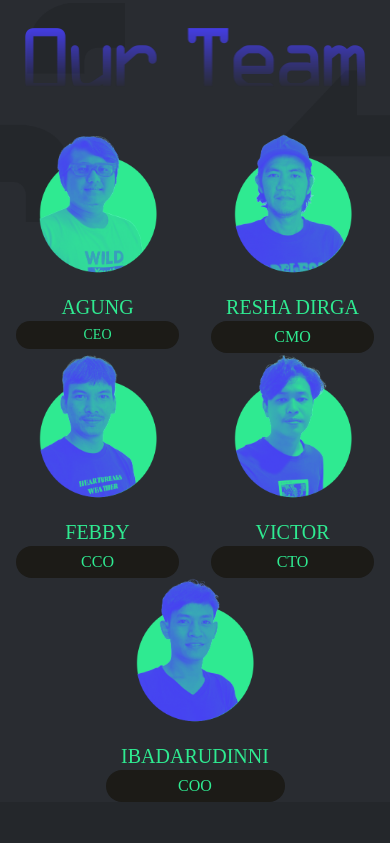
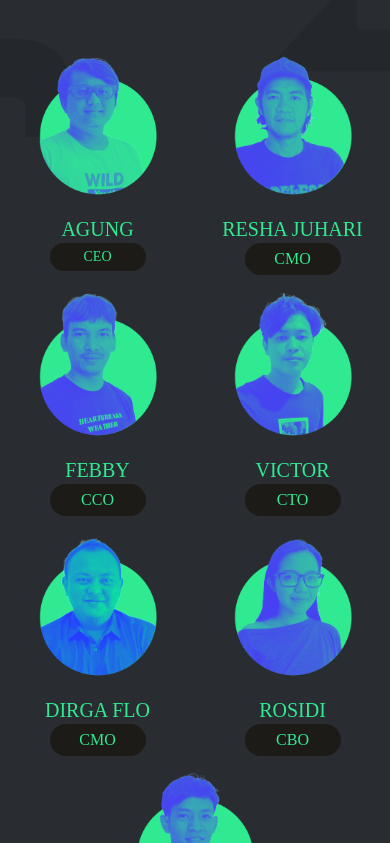
Before and after one commit to victorwick23/tokonft-react, a React (Create React App) app: page / in a window 390 px wide. Shown: the part 3621-4464 px from the top of the page. Built offline with nearby package versions, Linux system fonts and the light colour scheme.

Commit message:
fixing home done

```diff
--- a/src/assets/index.jsx
+++ b/src/assets/index.jsx
@@ -15,3 +15,5 @@ export { default as ProfileUdin} from './team-2.png'
 export { default as ProfileResha} from './team-3.png'
 export { default as ProfileAgung} from './team-4.png'
 export { default as ProfileFebi} from './team-5.png'
+export { default as ProfileRosidi} from './team-6.png'
+export { default as ProfileDirga} from './team-7.png'
--- a/src/components/reusable/nftcard.jsx
+++ b/src/components/reusable/nftcard.jsx
@@ -3,7 +3,7 @@ import React from 'react'
 
 function Nftcard() {
     return (
-        <div className="bg-softDark w-full  rounded-t-full p-5">
+        <div className="bg-softDark w-full  rounded-t-full p-5 transition delay-75 duration-300 ease-in-out transform hover:scale-110">
             <img className="rounded-t-full" src={"./assets/image.jpg"} alt="" />
             <div className="relative w-full">
                 <img className="absolute left-0 right-0 mx-auto w-14 rounded-full border-4 border-white -mt-8" src={"./assets/image.jpg"}  alt="" />
--- a/src/components/reusable/nftlistprofile.jsx
+++ b/src/components/reusable/nftlistprofile.jsx
@@ -2,12 +2,12 @@ import React from 'react'
 
 export default function NftListProfile() {
     return (
-        <div className="bg-greygrad p-4 rounded-2xl">
+        <div className="bg-greygrad p-4 rounded-2xl transition delay-75 duration-300 ease-in-out transform hover:scale-110">
         <img className="w-full rounded-2xl" src={"./assets/image.jpg"} alt="" />
         <div className="pt-3">
             <p className="text-prime font-nav tracking-tighter leading-tight text-2xl">UNTITLED</p>
-            <div className="flex justify-between items-center pt-4">
-              <p className="text-prime font-nav tracking-tighter leading-tight text-2xl">0.4 BNB</p>
+            <div className="flex justify-between items-center pt-2">
+              <p className="text-prime font-nav tracking-tighter leading-tight text-xl">0.4 BNB</p>
               <p className="text-purple font-nav">icon icon icon</p>
             </div>
         </div>
--- a/src/components/reusable/topartist.jsx
+++ b/src/components/reusable/topartist.jsx
@@ -2,7 +2,7 @@ import React from 'react'
 
 function Topartist() {
     return (
-        <div className="flex font-nav items-center space-x-5 justify-center">
+        <div className="flex font-nav items-center space-x-5 justify-center hover:bg-dark px-1 py-3 rounded-full">
             <div className="items-center flex">
                 <p className=" text-prime text-2xl">1.</p>
                 <img className="w-24 rounded-full border-8 border-white" src={"./assets/image.jpg"} alt="" />
--- a/src/pages/app.jsx
+++ b/src/pages/app.jsx
@@ -12,7 +12,7 @@ export default function Appnft() {
                     className="absolute left-0 right-0 -mt-6 text-prime text-xl font-bold bg-black text-center border border-purple rounded-full w-52 px-4 py-2 mx-auto -mb-6">
                     Top Artist</p>
                 <div
-                    className="grid grid-cols-4 gap-x-8 gap-y-10 bg-softDark px-5 py-8 justify-center rounded-full border-2 border-purple z-0">
+                    className="grid grid-cols-4 gap-x-8 gap-y-10 bg-gradient-to-b from-softDark via-softDark to-dark px-5 py-8 justify-center rounded-full border-2 border-purple z-0">
                     <Link to="/profile">
                     <Topartist />
                     </Link>
@@ -59,7 +59,7 @@ export default function Appnft() {
                 </Link>
             </div>
             <div className="flex justify-center mt-14">
-                <p className="bg-softDark text-prime text-2xl rounded-full py-2 px-8">Load More</p>
+                <p className="bg-softDark text-prime text-2xl rounded-full py-2 px-8 hover:bg-purple hover:text-white">Load More</p>
             </div>
         </div>
     </div>
--- a/src/pages/home.jsx
+++ b/src/pages/home.jsx
@@ -1,6 +1,6 @@
 import React from 'react'
 import { Parallax, ParallaxProvider } from 'react-scroll-parallax'
-import { OurTeam, Feature, StakingImg, LaunchpadImg, MetaverseImg, GalaxyImg, GalaxyImg2, backgroundNFT, backgroundNFT2, ProfileVictor, ProfileUdin, ProfileResha, ProfileFebi, ProfileAgung} from '../assets'
+import { OurTeam, Feature, StakingImg, LaunchpadImg, MetaverseImg, GalaxyImg, GalaxyImg2, backgroundNFT, backgroundNFT2, ProfileVictor, ProfileUdin, ProfileResha, ProfileFebi, ProfileAgung, ProfileDirga, ProfileRosidi} from '../assets'
 import { Fade } from 'react-awesome-reveal'
 import { Link } from 'react-router-dom'
 
@@ -143,7 +143,7 @@ export default function Home() {
 
                 <div className="w-full md:w-3/12 mt-10">
                   <Fade direction="right" triggerOnce="true">
-                    <img className="w-full md:w-80" src={LaunchpadImg} alt="" />
+                    <img className="w-64 mx-auto md:w-80" src={LaunchpadImg} alt="" />
                   </Fade>
                   <p className="text-lg md:w-80 text-prime font-nav mt-6 tracking-tighter leading-none text-center md:text-right pr-0 md:pr-8">The
                     night is dark and
@@ -164,28 +164,40 @@ export default function Home() {
                 <div className="flex justify-center justify-items-center md:space-x-14">
                   <div className="w-6/12 md:w-2/12">
                     <img className="w-32 mx-auto" src={ProfileAgung} alt="" />
-                    <p className="text-prime text-2xl font-nav text-center pt-4">AGUNG</p>
+                    <p className="text-prime text-2xl font-nav text-center pt-4">AGUNG PRATOMO</p>
                     <p className="text-prime font-nav text-center  bg-dark rounded-full w-64 mx-auto py-1">Chief Excecutive Officer
                     </p>
                   </div>
                   <div className="w-6/12 md:w-2/12">
                     <img className="w-32 mx-auto" src={ProfileResha} alt="" />
-                    <p className="text-prime text-2xl font-nav text-center pt-4">RESHA DIRGA</p>
-                    <p className="text-prime font-nav text-center  bg-dark rounded-full w-56 mx-auto py-1">Chief Marketing Officer
+                    <p className="text-prime text-2xl font-nav text-center pt-4">RESHA JUHARI</p>
+                    <p className="text-prime font-nav text-center  bg-dark rounded-full w-64 mx-auto py-1">Chief Marketing Officer
                     </p>
                   </div>
                   <div className="w-6/12 md:w-2/12">
                     <img className="w-32 mx-auto" src={ProfileFebi} alt="" />
-                    <p className="text-prime text-2xl font-nav text-center pt-4">FEBBY</p>
+                    <p className="text-prime text-2xl font-nav text-center pt-4">FEBY DWI</p>
                     <p className="text-prime font-nav text-center  bg-dark rounded-full w-56 mx-auto py-1">Head of Creative
+                    </p>
+                  </div>
+                  <div className="w-6/12 md:w-2/12">
+                    <img className="w-32 mx-auto" src={ProfileRosidi} alt="" />
+                    <p className="text-prime text-2xl font-nav text-center pt-4">ROSIDI</p>
+                    <p className="text-prime font-nav text-center  bg-dark rounded-full w-64 mx-auto py-1">Head Blockchain Engineer
                     </p>
                   </div>
                 </div>
                 <div className="flex justify-center mt-14 space-x-14">
                   <div className="w-6/12 md:w-2/12">
                     <img className="w-32 mx-auto" src={ProfileVictor} alt="" />
-                    <p className="text-prime text-2xl font-nav text-center pt-4">VICTOR</p>
+                    <p className="text-prime text-2xl font-nav text-center pt-4">VICTOR WICK</p>
                     <p className="text-prime font-nav text-center  bg-dark rounded-full w-64 mx-auto py-1">Chief Technology Officer
+                    </p>
+                  </div>
+                  <div className="w-6/12 md:w-2/12">
+                    <img className="w-32 mx-auto" src={ProfileDirga} alt="" />
+                    <p className="text-prime text-2xl font-nav text-center pt-4">DIRGA FLO</p>
+                    <p className="text-prime font-nav text-center  bg-dark rounded-full w-64 mx-auto py-1">Chief Marketing Officer
                     </p>
                   </div>
                   <div className="w-6/12 md:w-2/12">
@@ -195,35 +207,58 @@ export default function Home() {
                     </p>
                   </div>
                 </div>
+                <div className="flex justify-between px-14 mt-10">
+                      <button className="bg-purple rounded-full w-3/12 font-nav text-prime text-2xl py-2 px-3">
+                          Download Art Paper
+                      </button>
+                      <button className="bg-purple rounded-full w-3/12 font-nav text-prime text-2xl py-2 px-3">
+                          Download Legalitas
+                      </button>
+
+                  </div>
               </div>
 
               <div className="block md:hidden px-4">
                 <div className="">
-                  <div className="flex space-x-8">
+                  <div className="flex space-x-8 py-2">
                   <div className="w-6/12">
                     <img className="w-32 mx-auto" src={ProfileAgung} alt="" />
                     <p className="text-prime text-xl font-nav text-center pt-4">AGUNG</p>
-                    <p className="text-prime font-nav text-center text-sm bg-dark rounded-full py-1">CEO
+                    <p className="text-prime font-nav text-center text-sm bg-dark rounded-full py-1 w-24 mx-auto">CEO
                     </p>
                   </div>
                   <div className="w-6/12">
                     <img className="w-32 mx-auto" src={ProfileResha} alt="" />
-                    <p className="text-prime text-xl font-nav text-center pt-4">RESHA DIRGA</p>
-                    <p className="text-prime font-nav text-center  bg-dark rounded-full py-1">CMO
+                    <p className="text-prime text-xl font-nav text-center pt-4">RESHA JUHARI</p>
+                    <p className="text-prime font-nav text-center  bg-dark rounded-full py-1 w-24 mx-auto">CMO
                     </p>
                   </div>
                   </div>
-                 <div className="flex space-x-8">
+                 <div className="flex space-x-8 py-2">
                  <div className="w-6/12">
                     <img className="w-32 mx-auto" src={ProfileFebi} alt="" />
                     <p className="text-prime text-xl font-nav text-center pt-4">FEBBY</p>
-                    <p className="text-prime font-nav text-center  bg-dark rounded-full py-1">CCO
+                    <p className="text-prime font-nav text-center  bg-dark rounded-full py-1 w-24 mx-auto">CCO
                     </p>
                   </div>
                   <div className="w-6/12">
                     <img className="w-32 mx-auto" src={ProfileVictor} alt="" />
                     <p className="text-prime text-xl font-nav text-center pt-4">VICTOR</p>
-                    <p className="text-prime font-nav text-center  bg-dark rounded-full py-1">CTO
+                    <p className="text-prime font-nav text-center  bg-dark rounded-full py-1 w-24 mx-auto">CTO
+                    </p>
+                 </div>
+                  </div>
+                  <div className="flex space-x-8 py-2">
+                 <div className="w-6/12">
+                    <img className="w-32 mx-auto" src={ProfileDirga} alt="" />
+                    <p className="text-prime text-xl font-nav text-center pt-4">DIRGA FLO</p>
+                    <p className="text-prime font-nav text-center  bg-dark rounded-full py-1 w-24 mx-auto">CMO
+                    </p>
+                  </div>
+                  <div className="w-6/12">
+                    <img className="w-32 mx-auto" src={ProfileRosidi} alt="" />
+                    <p className="text-prime text-xl font-nav text-center pt-4">ROSIDI</p>
+                    <p className="text-prime font-nav text-center  bg-dark rounded-full py-1 w-24 mx-auto">CBO
                     </p>
                  </div>
                   </div>
@@ -234,11 +269,11 @@ export default function Home() {
                     </p>
                   </div> */}
                 </div>
-                <div className="flex justify-between">
+                <div className="flex justify-between py-2">
                   <div className="w-6/12 mx-auto">
                     <img className="w-32 mx-auto" src={ProfileUdin} alt="" />
                     <p className="text-prime text-xl font-nav text-center pt-4">IBADARUDINNI</p>
-                    <p className="text-prime font-nav text-center  bg-dark rounded-full py-1 px-4">COO
+                    <p className="text-prime font-nav text-center  bg-dark rounded-full py-1 px-4 w-24 mx-auto">COO
                     </p>
                   </div>
                   </div>
--- a/src/pages/profile.jsx
+++ b/src/pages/profile.jsx
@@ -17,13 +17,13 @@ export default function profile() {
         </div>
       </div>
       <div className="w-9/12 items-end">
-        <div className="flex space-x-8">
+        <div className="flex space-x-8 justify-center">
             <p className="text-prime text-2xl border-b border-purple">Collection</p>
             <p className="text-purple text-2xl ">Sold</p>
             <p className="text-purple text-2xl ">Created</p>
             <p className="text-purple text-2xl ">Bought</p>
         </div>
-        <div className="grid grid-cols-3 gap-x-8 gap-y-10 pt-8">
+        <div className="grid grid-cols-3 gap-x-12 gap-y-12 pt-8 px-14">
           <Link  to="/detail-nft">
             <NftListProfile/>
           </Link>
--- a/src/pages/staking.jsx
+++ b/src/pages/staking.jsx
@@ -14,10 +14,10 @@ export default function Staking() {
             <div className="pt-14">
                 <div className="">
                     <p
-                        className="absolute left-0 right-0 -mt-6 text-prime text-3xl font-bold bg-black text-center border border-purple rounded-full w-64 px-8 py-2 mx-auto -mb-6">
+                        className="absolute left-0 right-0 -mt-6 text-prime text-xl font-bold bg-black text-center border border-purple rounded-full w-52 px-4 py-2 mx-auto -mb-6">
                         Top Artist</p>
                     <div
-                        className="grid grid-cols-4 gap-x-8 gap-y-10 bg-softDark px-5 py-8 justify-center rounded-full border border-purple z-0">
+                        className="grid grid-cols-4 gap-x-8 gap-y-10 bg-softDark px-5 py-8 justify-center rounded-full border border-purple z-0 bg-gradient-to-b from-softDark via-softDark to-dark">
                             <Link to="/profile">
                                 <Topartist />
                             </Link>
```
Also changed, not shown: src/components/header.jsx (+2 -2 lines), src/assets/team-6.png (added), src/assets/team-7.png (added).
